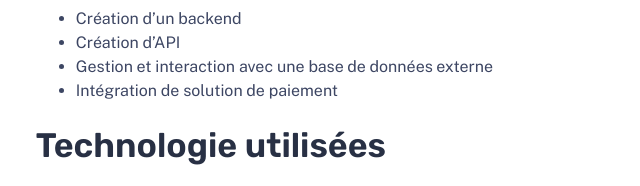
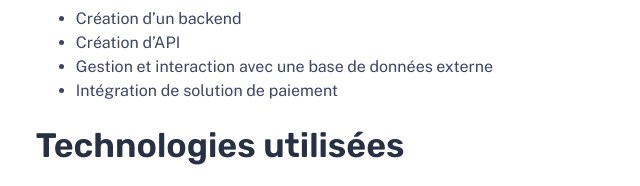
Before and after one commit to Remi13Git/OpenClassrooms-Projet-8, an Astro site: page /work/lovetonpoilu in a window 1280 px wide. Shown: the part 1260-1446 px from the top of the page, 286-926 px from the left. Built offline with nearby package versions, Linux system fonts and the light colour scheme; Astro itself is replaced by a stand-in of ours.

Commit message:
Correction orthographe

```diff
--- a/src/content/work/lovetonpoilu.md
+++ b/src/content/work/lovetonpoilu.md
@@ -22,7 +22,7 @@ Ce site m'a permis d'explorer la partie backend d'un site internet ainsi que la
 - Gestion et interaction avec une base de données externe
 - Intégration de solution de paiement
 
-#### Technologie utilisées
+#### Technologies utilisées
 
 - Html
 - Css
--- a/src/content/work/monique-hopsore-consulting.md
+++ b/src/content/work/monique-hopsore-consulting.md
@@ -23,7 +23,7 @@ Ce site m'a permis d'explorer plus en profondeur l'expérience utilisateur et am
 - Optimisation du SEO et de l'accessibilité
 - Mise en ligne d'un site web
 
-#### Technologie utilisées
+#### Technologies utilisées
 
 - Html
 - Css
--- a/src/content/work/neuropsydudev.md
+++ b/src/content/work/neuropsydudev.md
@@ -23,7 +23,7 @@ Ce site m'a permis d'explorer Angular.js pour la première fois. J'ai donc dû d
 - Utilisation de la balise HTML Video
 - Intégration du scroll auto dans une section spécifique
 
-#### Technologie utilisées
+#### Technologies utilisées
 
 - Html
 - Css
--- a/src/content/work/remi-hopsore-coaching.md
+++ b/src/content/work/remi-hopsore-coaching.md
@@ -21,7 +21,7 @@ Ce site m'a permis de découvrir pour la première fois le monde du code à trav
 - Optimisation du SEO et de l'accessibilité
 - Mise en ligne d'un site web
 
-#### Technologie utilisées
+#### Technologies utilisées
 
 - Html
 - Css
```
